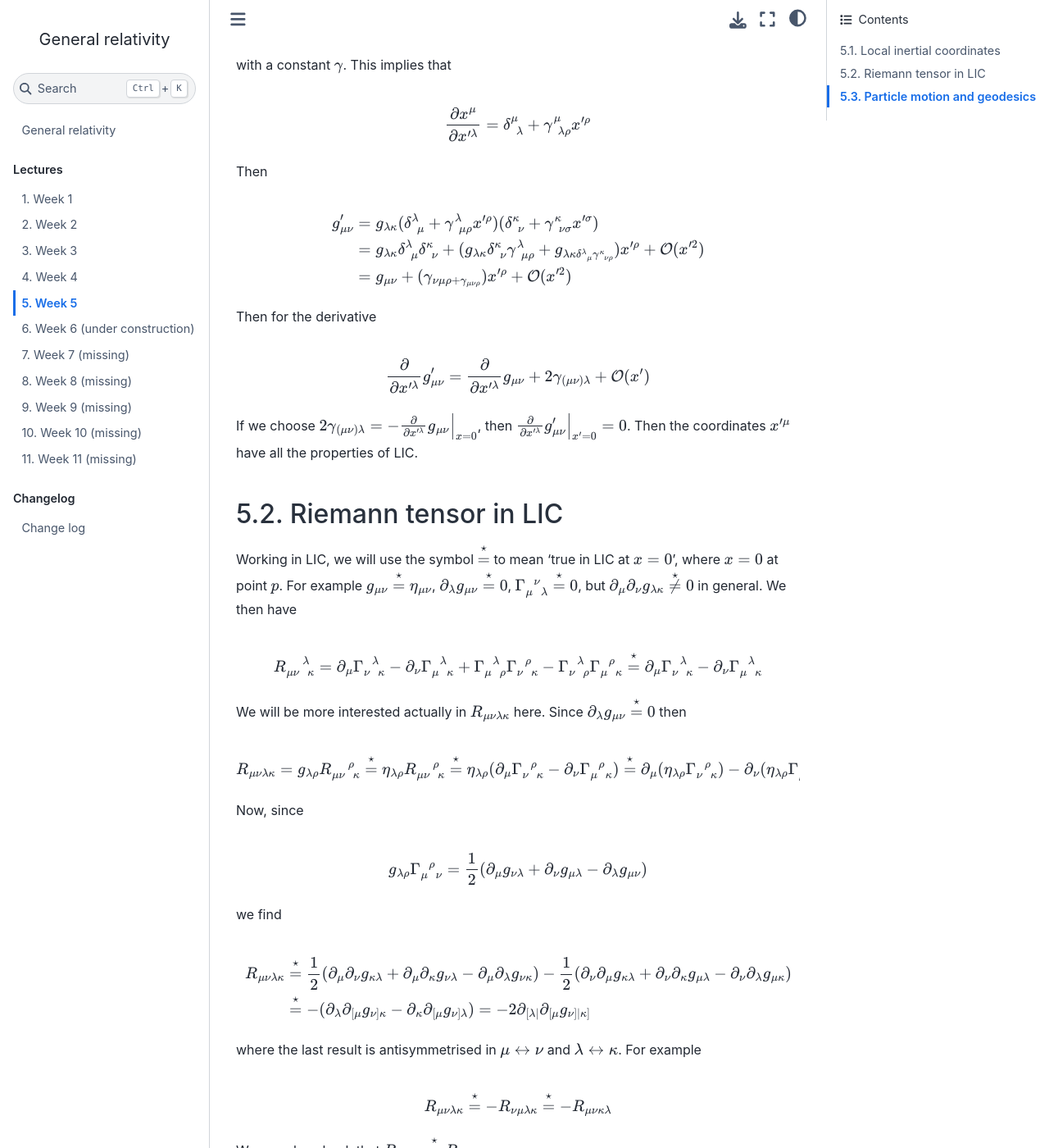
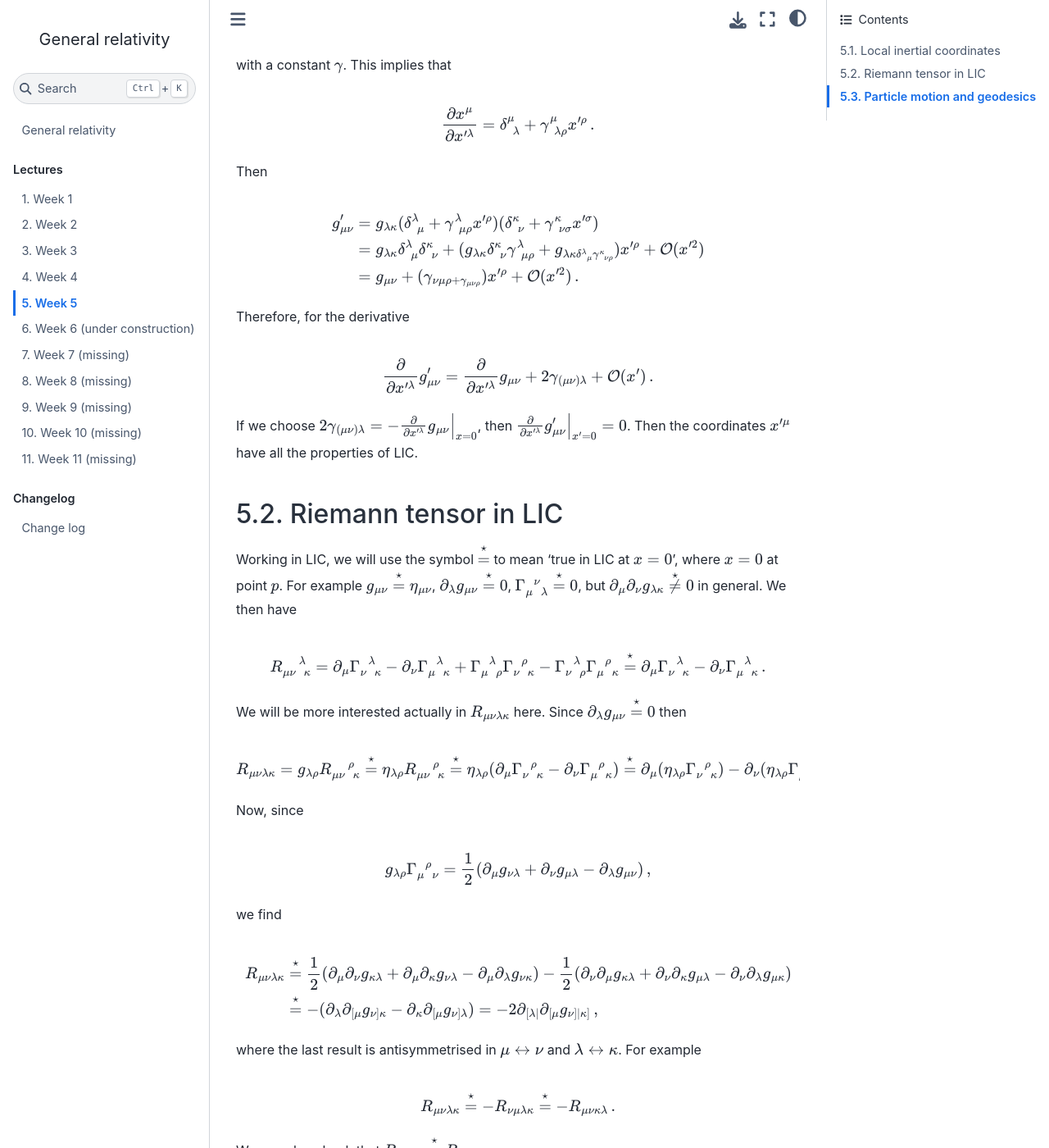
Before and after one commit to tomaszlukowski/General_relativity, a Jupyter Book: the page built from Lectures/Week5.md, in a window 1280 px wide and 1400 px high, scrolled down 1562 px. Shown: the whole window at 82% size. Built offline with Jupyter Book 1.0.4 settings and Sphinx 7.4.7 and the Sphinx Book theme 1.1.4, drawn with Linux system fonts in a browser that asks for light colours; some of the changed text lies outside the part shown.

Commit message:
Week 5 - minor changes

```diff
--- a/Lectures/Week5.md
+++ b/Lectures/Week5.md
@@ -4,8 +4,8 @@
 
 At any point $p$ in spacetime, it is possible to choose coordinates such that:
 
-- $g_{\mu\nu}\Big|_p=\eta_{\mu\nu}$
-- $\partial_\mu g_{\nu\rho}\Big|_p=0$
+- $g_{\mu\nu}\Big|_p=\eta_{\mu\nu}$,
+- $\partial_\mu g_{\nu\rho}\Big|_p=0$.
 
 Such coordinates are called **local inertial coordinates (LIC)** at $p$.
 
@@ -61,13 +61,13 @@ $$
 g'_{\mu\nu}&=g_{\lambda\kappa}(\delta^\lambda_{\,\,\mu}+\gamma^\lambda_{\,\,\mu\rho}x'^\rho)(\delta^\kappa_{\,\,\nu}+\gamma^\kappa_{\,\,\nu\sigma}x'^\sigma)\\
 &=g_{\lambda\kappa}\delta^\lambda_{\,\,\mu}\delta^\kappa_{\,\,\nu}+(g_{\lambda\kappa}\delta^\kappa_{\,\,\nu}\gamma^\lambda_{\,\,\mu\rho}+g_{\lambda\kappa \delta^\lambda_{\,\,\mu}\gamma^\kappa_{\,\,\nu\rho}})x'^\rho+\mathcal{O}(x'^2)\\
 &=g_{\mu\nu}+(\gamma_{\nu\mu\rho+\gamma_{\mu\nu\rho}})x'^\rho+\mathcal{O}(x'^2)
-\end{align*}
+\,.\end{align*}
 $$
 
-Then for the derivative
+Therefore, for the derivative
 
 $$
-\frac{\partial}{\partial x'^\lambda}g'_{\mu\nu}=\frac{\partial}{\partial x'^\lambda}g_{\mu\nu}+2\gamma_{(\mu\nu)\lambda}+\mathcal{O}(x')
+\frac{\partial}{\partial x'^\lambda}g'_{\mu\nu}=\frac{\partial}{\partial x'^\lambda}g_{\mu\nu}+2\gamma_{(\mu\nu)\lambda}+\mathcal{O}(x')\,.
 $$
 
 If we choose $2\gamma_{(\mu\nu)\lambda}=-\frac{\partial}{\partial x'^\lambda}g_{\mu\nu}\Big|_{x=0}$, then $\frac{\partial}{\partial x'^\lambda}g'_{\mu\nu}\Big|_{x'=0}=0$. Then the coordinates $x'^\mu$ have all the properties of LIC.
@@ -79,19 +79,19 @@ If we choose $2\gamma_{(\mu\nu)\lambda}=-\frac{\partial}{\partial x'^\lambda}g_{
 Working in LIC, we will use the symbol $\stackrel{\star}{=}$ to mean 'true in LIC at $x=0$', where $x=0$ at point $p$. For example $g_{\mu\nu}\stackrel{\star}{=}\eta_{\mu\nu}$, $\partial_\lambda g_{\mu\nu}\stackrel{\star}{=}0$, $\Gamma_{\mu\,\,\,\lambda}^{\,\,\,\nu}\stackrel{\star}{=}0$, but $\partial_\mu\partial_\nu g_{\lambda\kappa}\not\stackrel{\star}{=}0$ in general. We then have
 
 $$
-R_{\mu\nu\,\,\,\kappa}^{\,\,\,\,\,\,\lambda}=\partial_\mu \Gamma_{\nu\,\,\,\kappa}^{\,\,\,\lambda}-\partial_\nu \Gamma_{\mu\,\,\,\kappa}^{\,\,\,\lambda}+ \Gamma_{\mu\,\,\,\rho}^{\,\,\,\lambda} \Gamma_{\nu\,\,\,\kappa}^{\,\,\,\rho}-\Gamma_{\nu\,\,\,\rho}^{\,\,\,\lambda} \Gamma_{\mu\,\,\,\kappa}^{\,\,\,\rho}\stackrel{\star}{=}\partial_\mu \Gamma_{\nu\,\,\,\kappa}^{\,\,\,\lambda}-\partial_\nu \Gamma_{\mu\,\,\,\kappa}^{\,\,\,\lambda}
+R_{\mu\nu\,\,\,\kappa}^{\,\,\,\,\,\,\lambda}=\partial_\mu \Gamma_{\nu\,\,\,\kappa}^{\,\,\,\lambda}-\partial_\nu \Gamma_{\mu\,\,\,\kappa}^{\,\,\,\lambda}+ \Gamma_{\mu\,\,\,\rho}^{\,\,\,\lambda} \Gamma_{\nu\,\,\,\kappa}^{\,\,\,\rho}-\Gamma_{\nu\,\,\,\rho}^{\,\,\,\lambda} \Gamma_{\mu\,\,\,\kappa}^{\,\,\,\rho}\stackrel{\star}{=}\partial_\mu \Gamma_{\nu\,\,\,\kappa}^{\,\,\,\lambda}-\partial_\nu \Gamma_{\mu\,\,\,\kappa}^{\,\,\,\lambda}\,.
 $$
 
 We will be more interested actually in $R_{\mu\nu\lambda\kappa}$ here. Since $\partial_{\lambda}g_{\mu\nu}\stackrel{\star}{=}0$ then
 
 $$
-R_{\mu\nu\lambda\kappa}=g_{\lambda\rho}R_{\mu\nu\,\,\,\kappa}^{\,\,\,\,\,\,\rho}\stackrel{\star}{=}\eta_{\lambda\rho}R_{\mu\nu\,\,\,\kappa}^{\,\,\,\,\,\,\rho}\stackrel{\star}{=}\eta_{\lambda\rho}(\partial_\mu \Gamma_{\nu\,\,\,\kappa}^{\,\,\,\rho}-\partial_\nu \Gamma_{\mu\,\,\,\kappa}^{\,\,\,\rho})\stackrel{\star}{=}\partial_\mu( \eta_{\lambda\rho}\Gamma_{\nu\,\,\,\kappa}^{\,\,\,\rho})-\partial_\nu( \eta_{\lambda\rho}\Gamma_{\mu\,\,\,\kappa}^{\,\,\,\rho})
+R_{\mu\nu\lambda\kappa}=g_{\lambda\rho}R_{\mu\nu\,\,\,\kappa}^{\,\,\,\,\,\,\rho}\stackrel{\star}{=}\eta_{\lambda\rho}R_{\mu\nu\,\,\,\kappa}^{\,\,\,\,\,\,\rho}\stackrel{\star}{=}\eta_{\lambda\rho}(\partial_\mu \Gamma_{\nu\,\,\,\kappa}^{\,\,\,\rho}-\partial_\nu \Gamma_{\mu\,\,\,\kappa}^{\,\,\,\rho})\stackrel{\star}{=}\partial_\mu( \eta_{\lambda\rho}\Gamma_{\nu\,\,\,\kappa}^{\,\,\,\rho})-\partial_\nu( \eta_{\lambda\rho}\Gamma_{\mu\,\,\,\kappa}^{\,\,\,\rho})\,.
 $$
 
 Now, since
 
 $$
-g_{\lambda\rho}\Gamma_{\mu\,\,\,\nu}^{\,\,\,\rho}=\frac{1}{2}(\partial_\mu g_{\nu\lambda}+\partial_\nu g_{\mu\lambda}-\partial_\lambda g_{\mu\nu})
+g_{\lambda\rho}\Gamma_{\mu\,\,\,\nu}^{\,\,\,\rho}=\frac{1}{2}(\partial_\mu g_{\nu\lambda}+\partial_\nu g_{\mu\lambda}-\partial_\lambda g_{\mu\nu})\,,
 $$
 
 we find
@@ -99,14 +99,14 @@ we find
 $$
 \begin{align*}
 R_{\mu\nu\lambda\kappa}&\stackrel{\star}{=}\frac{1}{2}(\partial_\mu\partial_\nu g_{\kappa\lambda}+\partial_\mu\partial_\kappa g_{\nu\lambda}-\partial_{\mu}\partial_\lambda g_{\nu\kappa})-\frac{1}{2}(\partial_\nu\partial_\mu g_{\kappa\lambda}+\partial_\nu\partial_\kappa g_{\mu\lambda}-\partial_\nu\partial_\lambda g_{\mu\kappa})\\
-&\stackrel{\star}{=}-(\partial_\lambda\partial_{[\mu}g_{\nu]\kappa}-\partial_\kappa\partial_{[\mu}g_{\nu]\lambda})=-2\partial_{[\lambda|}\partial_{[\mu}g_{\nu]|\kappa]}
+&\stackrel{\star}{=}-(\partial_\lambda\partial_{[\mu}g_{\nu]\kappa}-\partial_\kappa\partial_{[\mu}g_{\nu]\lambda})=-2\partial_{[\lambda|}\partial_{[\mu}g_{\nu]|\kappa]}\,,
 \end{align*}
 $$
 
 where the last result is antisymmetrised in $\mu\leftrightarrow \nu$ and $\lambda\leftrightarrow \kappa$. For example
 
 $$
-R_{\mu\nu\lambda\kappa}\stackrel{\star}{=}-R_{\nu\mu\lambda\kappa}\stackrel{\star}{=}-R_{\mu\nu\kappa\lambda}
+R_{\mu\nu\lambda\kappa}\stackrel{\star}{=}-R_{\nu\mu\lambda\kappa}\stackrel{\star}{=}-R_{\mu\nu\kappa\lambda}\,.
 $$
 
 We can also check that $R_{\mu\nu\lambda\kappa}\stackrel{\star}{=}R_{\lambda\kappa\mu\nu}$.
@@ -138,33 +138,33 @@ R_{\mu\nu\lambda\kappa}=g_{\lambda\rho}R_{\mu\nu\,\,\,\kappa}^{\,\,\,\,\,\,\rho}
 $$
 
 Symmetries:
-- $R_{\mu\nu\lambda\kappa}=R_{[\mu\nu]\lambda\kappa}=R_{\mu\nu[\lambda\kappa]}=R_{[\mu\nu][\lambda\kappa]}$.
-- $R_{\mu\nu\lambda\kappa}=R_{\lambda\kappa\mu\nu}$
-- $R_{[\mu\nu\lambda]\kappa}=0$
+- $R_{\mu\nu\lambda\kappa}=R_{[\mu\nu]\lambda\kappa}=R_{\mu\nu[\lambda\kappa]}=R_{[\mu\nu][\lambda\kappa]}$,
+- $R_{\mu\nu\lambda\kappa}=R_{\lambda\kappa\mu\nu}$,
+- $R_{[\mu\nu\lambda]\kappa}=0$.
 
 Using the second relation from above we have
 
 $$
-g^{\mu\nu}R_{\mu\nu\lambda\kappa}=g^{\mu\lambda}R_{\lambda\kappa\mu\nu}=R_{\nu\kappa}=R_{\kappa\lambda}
+g^{\mu\nu}R_{\mu\nu\lambda\kappa}=g^{\mu\lambda}R_{\lambda\kappa\mu\nu}=R_{\nu\kappa}=R_{\kappa\lambda}\,,
 $$
 and therefore the Ricci tensor is symmetric.
 
 Bianchi identity:
 
 $$
-\nabla_{[\mu}R_{\nu\lambda]\kappa\rho}=0
+\nabla_{[\mu}R_{\nu\lambda]\kappa\rho}=0\,.
 $$
 
-Contracting this, we will also Find
+Contracting this, we will also find
 
 $$
-\nabla_\mu G^{\mu\nu}=0
+\nabla_\mu G^{\mu\nu}=0\,,
 $$
 
 where
 
 $$
-G_{\mu\nu}=R_{\mu\nu}-\frac{1}{2}g_{\mu\nu}R
+G_{\mu\nu}=R_{\mu\nu}-\frac{1}{2}g_{\mu\nu}R\,,
 $$
 
 is the **Einstein tensor**.
@@ -176,7 +176,7 @@ is the **Einstein tensor**.
 For an arbitrary trajectory/path $x^\mu(\lambda)$, as in the Special Relativity we have
 
 $$
-ds^2=g_{\mu\nu}(x)dx^\mu dx^\nu
+ds^2=g_{\mu\nu}(x)dx^\mu dx^\nu\,,
 $$
 
 and we have that the trajectory is
@@ -190,19 +190,19 @@ Moreover: massive particles move along timelike paths, and massless particles mo
 For timelike trajectories, we define the proper time by
 
 $$
-d\tau^2=-ds^2=-g_{\mu\nu}(x)dx^\mu dx^\nu
+d\tau^2=-ds^2=-g_{\mu\nu}(x)dx^\mu dx^\nu\,,
 $$
 
 and the four-velocity
 
 $$
-v^\mu=\frac{dx^\mu}{d\tau}
+v^\mu=\frac{dx^\mu}{d\tau}\,.
 $$
 
 This immediately gives
 
 $$
-g_{\mu\nu}v^\mu v^\nu=g_{\mu\nu}\frac{dx^\mu}{d\tau}\frac{dx^\nu}{d\tau}=-1
+g_{\mu\nu}v^\mu v^\nu=g_{\mu\nu}\frac{dx^\mu}{d\tau}\frac{dx^\nu}{d\tau}=-1\,,
 $$
 
 along the path.
@@ -215,19 +215,19 @@ Check that $v^\mu$ is a vector.
 Answer: if $x'^\mu=x'^\mu(x)$ then
 
 $$
-v'^\mu=\frac{dx'^\mu}{d\tau}=\left(\frac{\partial x'^\mu}{\partial x^nu}\right)\frac{dx^\nu}{d\tau}=\left(\frac{\partial x'^\mu}{\partial x^\nu}\right)v^\nu
+v'^\mu=\frac{dx'^\mu}{d\tau}=\left(\frac{\partial x'^\mu}{\partial x^\nu}\right)\frac{dx^\nu}{d\tau}=\left(\frac{\partial x'^\mu}{\partial x^\nu}\right)v^\nu\,.
 $$
 
 In Special Relativity, free massive particles move along trajectories which extremise the proper time $\int\tau$ and thus the action:
 
 $$
-S=-m\int d\tau=-m\int \sqrt{-\eta_{\mu\nu}\frac{dx^\mu}{d\lambda}\frac{dx^\nu}{d\lambda}}d\lambda
+S=-m\int d\tau=-m\int d\lambda\sqrt{-\eta_{\mu\nu}\frac{dx^\mu}{d\lambda}\frac{dx^\nu}{d\lambda}}\,.
 $$
 
 In General Relativity, free massive particles move along timelike trajectories which extremise
 
 $$
-S=-m\int d\tau=-m \int\sqrt{-g_{\mu\nu}(x)\dot{x}^\mu \dot{x}^\nu}d\lambda
+S=-m\int d\tau=-m \int d\lambda\sqrt{-g_{\mu\nu}(x)\dot{x}^\mu \dot{x}^\nu}\,.
 $$
 
 Trajectories which extremise the interval/distance in this way are called **geodesics**.
@@ -237,15 +237,15 @@ We can apply the Euler-Lagrange equations to this action and use $\lambda=\tau$
 If we do this then the geodesic equation is
 
 $$
-\frac{d^2 x^\mu}{d\tau^2}+\Gamma_{\nu\,\,\,\lambda}^{\,\,\,\mu}\dot{x}^\nu \dot{x}^\lambda=0
+\frac{d^2 x^\mu}{d\tau^2}+\Gamma_{\nu\,\,\,\lambda}^{\,\,\,\mu}\dot{x}^\nu \dot{x}^\lambda=0\,.
 $$
 
 By choosing $\lambda=\tau$, we have $\sqrt{-g_{\mu\nu} \dot{x}^\mu\dot{x}^\nu}=const$ in which case the geodesic is called **affinely parametrised**.
 
-But there is a simpler way  to derive this equation: use the simpler action which also works for null Geodesics
+But there is a simpler way  to derive this equation: use the simpler action which also works for null geodesics
 
 $$
-S=\frac{1}{2}\int g_{\mu\nu}\dot{x}^\mu \dot{x}^\nu d\lambda
+S=\frac{1}{2}\int d\lambda g_{\mu\nu}\dot{x}^\mu \dot{x}^\nu \,.
 $$
 
 The Euler-Lagrange equation $\frac{d}{d\lambda}\left(\frac{\partial L}{\partial \dot{x}^\mu}\right)=\frac{\partial L}{\partial x^\mu}$ implies
@@ -253,20 +253,20 @@ The Euler-Lagrange equation $\frac{d}{d\lambda}\left(\frac{\partial L}{\partial
 $$
 \begin{align*}
 \frac{d}{d\lambda}\left(g_{\mu\nu}\dot{x}^\nu\right) &=g_{\mu\nu}\ddot{x}^\nu+\dot{x}^\nu \frac{d}{d\lambda}\left(g_{\mu\nu}(x(\lambda))\right)=g_{\mu\nu} \ddot{x}^\nu+(\partial_\rho g_{\mu\nu})\dot{x}^\rho \dot{x}^\nu=\\
-&= \frac{\partial L}{\partial x^\mu}=\frac{\partial}{\partial x^\mu}\left(\frac{1}{2}g_{\rho \nu}(x)\dot{x}^\rho \dot{x}^\nu\right)=\frac{1}{2}(\partial_\mu g_{\rho\nu})\dot{x}^\rho \dot{x}^\nu
+&= \frac{\partial L}{\partial x^\mu}=\frac{\partial}{\partial x^\mu}\left(\frac{1}{2}g_{\rho \nu}(x)\dot{x}^\rho \dot{x}^\nu\right)=\frac{1}{2}(\partial_\mu g_{\rho\nu})\dot{x}^\rho \dot{x}^\nu\,.
 \end{align*}
 $$
 
 This in turn implies that
 
 $$
-\ddot{x}^\sigma +\frac{1}{2}g^{\sigma\mu}(2\partial_{\rho}g_{\nu\mu}-\partial_\mu g_{\rho\nu})\dot{x}^\rho \dot{x}^\nu=0
+\ddot{x}^\sigma +\frac{1}{2}g^{\sigma\mu}(2\partial_{\rho}g_{\nu\mu}-\partial_\mu g_{\rho\nu})\dot{x}^\rho \dot{x}^\nu=0\,,
 $$
 
 and finally
 
 $$
-\ddot{x}^\sigma+\Gamma_{\rho\,\,\,\nu}^{\,\,\,\sigma}\dot{x}^\rho \dot{x}^\nu=0
+\ddot{x}^\sigma+\Gamma_{\rho\,\,\,\nu}^{\,\,\,\sigma}\dot{x}^\rho \dot{x}^\nu=0\,.
 $$
 
 This is the geodesic equation, but where does the constraint $g_{\mu\nu} \dot{x}^\mu \dot{x}^\nu=const$ come from?
@@ -274,13 +274,13 @@ This is the geodesic equation, but where does the constraint $g_{\mu\nu} \dot{x}
 If a Lagrangian $L(x,\dot{x},\lambda)$ does not explicitly depent on $\lambda$, then the Hamiltonian $H=\dot{x}^\mu\frac{\partial L}{\partial\dot{x}^\mu}-L$ has $\frac{dH}{d\lambda}=0$ is constant along the trajectory. Here
 
 $$
-H=\dot{x}^\mu(g_{\mu\nu}\dot{x}^\nu)-\left(\frac{1}{2}g_{\mu\nu}\dot{x}^\mu\dot{x}^\nu\right)=\frac{1}{2}g_{\mu\nu}\dot{x}^\mu\dot{x}^\nu=const
+H=\dot{x}^\mu(g_{\mu\nu}\dot{x}^\nu)-\left(\frac{1}{2}g_{\mu\nu}\dot{x}^\mu\dot{x}^\nu\right)=\frac{1}{2}g_{\mu\nu}\dot{x}^\mu\dot{x}^\nu=const\,.
 $$
 
 We again find affinely parametrised geodesics, but this time we can have any value for the constant. By a constant rescaling $\lambda\to\tilde\lambda=\alpha\lambda$ we have $H\to\frac{1}{\alpha^2}H$ so we can fix
 
 $$
-g_{\mu\nu}\dot{x}^\mu\dot{x}^\nu=\begin{cases}-1&\textnormal{timelike}\\0&\textnormal{null}\\1&\textnormal{spacelike}\end{cases}
+g_{\mu\nu}\dot{x}^\mu\dot{x}^\nu=\begin{cases}-1&\textnormal{timelike,}\\0&\textnormal{null,}\\1&\textnormal{spacelike.}\end{cases}
 $$
 
 In practice, we will rarely use the geodesic equations. We will actually use Euler-Lagrange equations (having put in the explicit form of the metric) together with the conditions for $g_{\mu\nu}\dot{x}^\mu\dot{x}^\nu$ above.
```
Also changed, not shown: other parts of Lectures/Week5.md (+8 -8 lines), docs/Lectures/Week5.html (+44 -44 lines), docs/_sources/Lectures/Week5.md (+41 -41 lines), docs/_static/sphinx-book-theme.d59cb220de22ca1c485ebbdc042f0030.js (added, +22 -0 lines), docs/searchindex.js, 6 other files.
